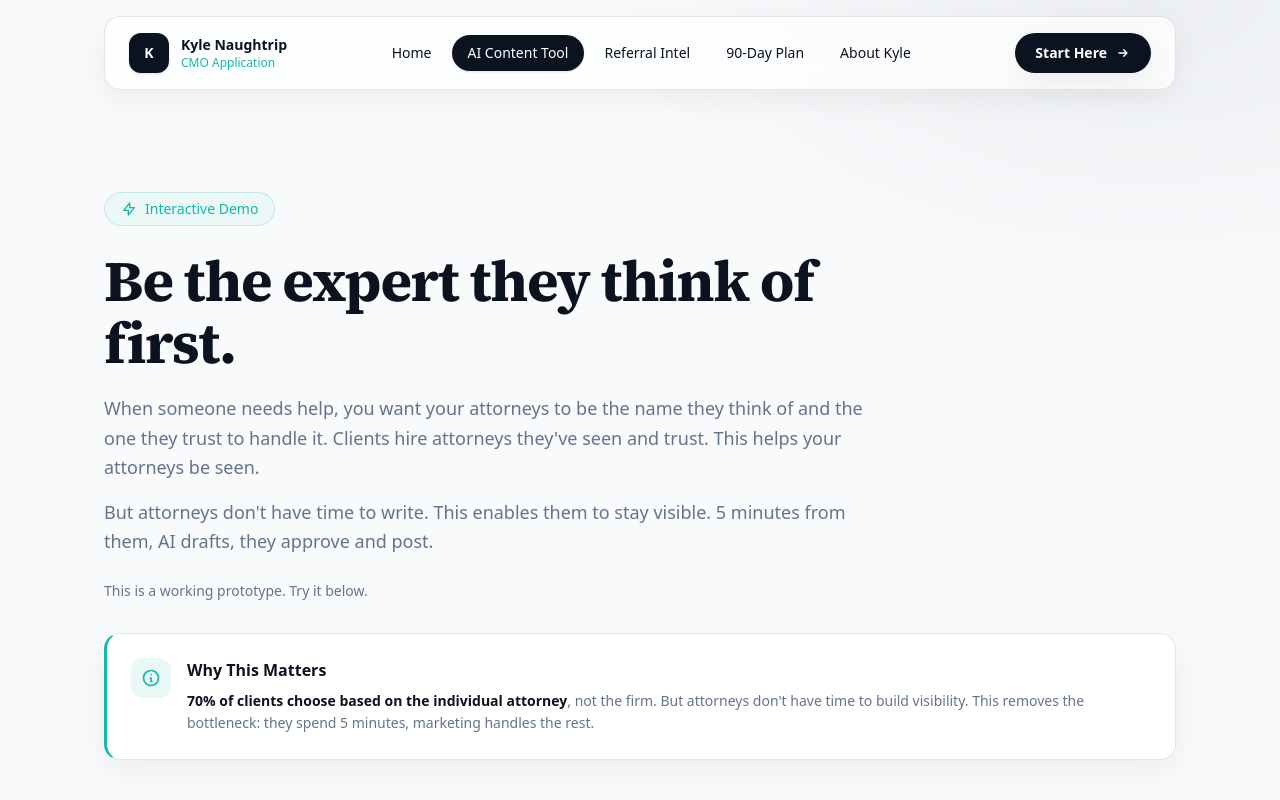
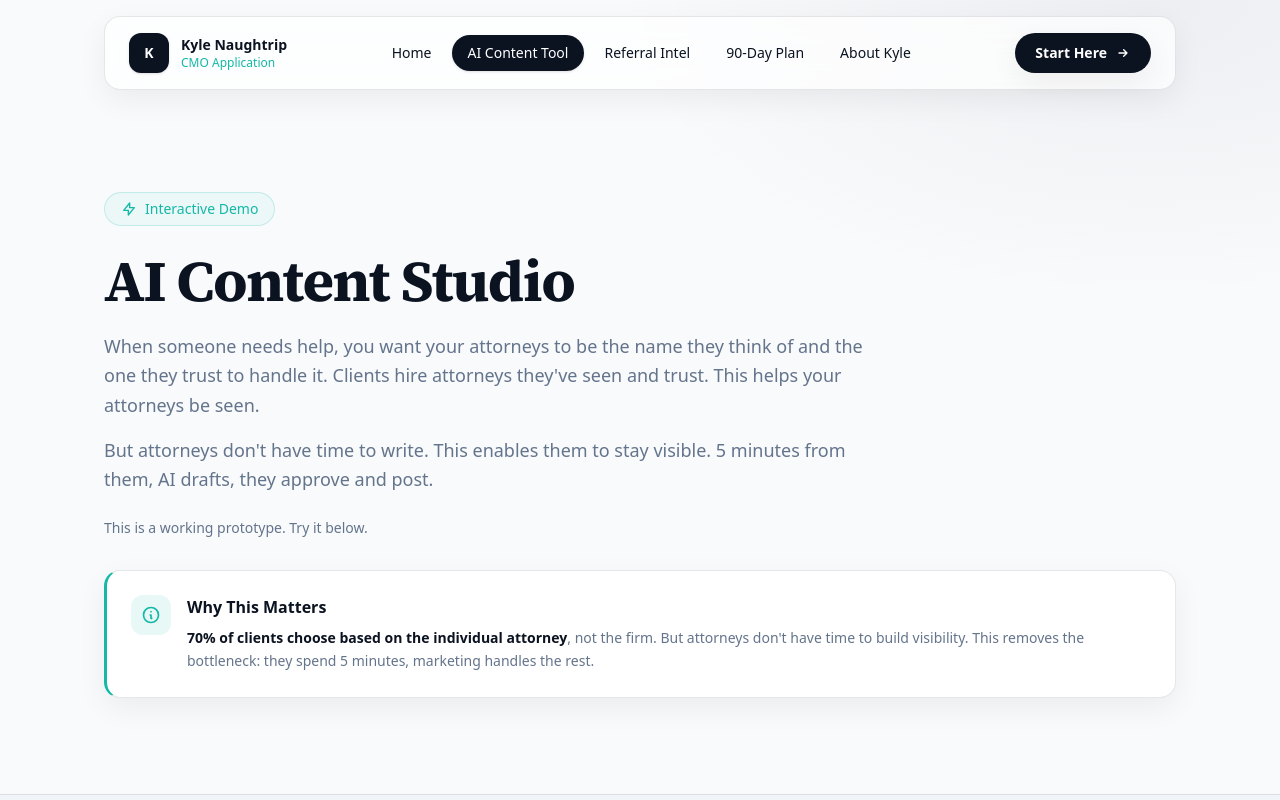
Before and after one commit to SidekickMarketer/ubg-cmo-demo, a Next.js app: page /tool in a window 1280 px wide. Shown: the top 800 px of the page. Built offline with nearby package versions, Linux system fonts and the light colour scheme.

Commit message:
Change AI Content Tool headline to simple descriptive title

```diff
--- a/src/app/tool/page.tsx
+++ b/src/app/tool/page.tsx
@@ -137,7 +137,7 @@ export default function ToolPage() {
               </svg>
               Interactive Demo
             </div>
-            <h1 className="h1 mt-6 text-[color:var(--navy)]">Be the expert they think of first.</h1>
+            <h1 className="h1 mt-6 text-[color:var(--navy)]">AI Content Studio</h1>
             <p className="mt-5 text-lg text-[color:var(--muted)] leading-relaxed">
               When someone needs help, you want your attorneys to be the name they think of and the one they trust to handle it. Clients hire attorneys they&apos;ve seen and trust. This helps your attorneys be seen.
             </p>
```
